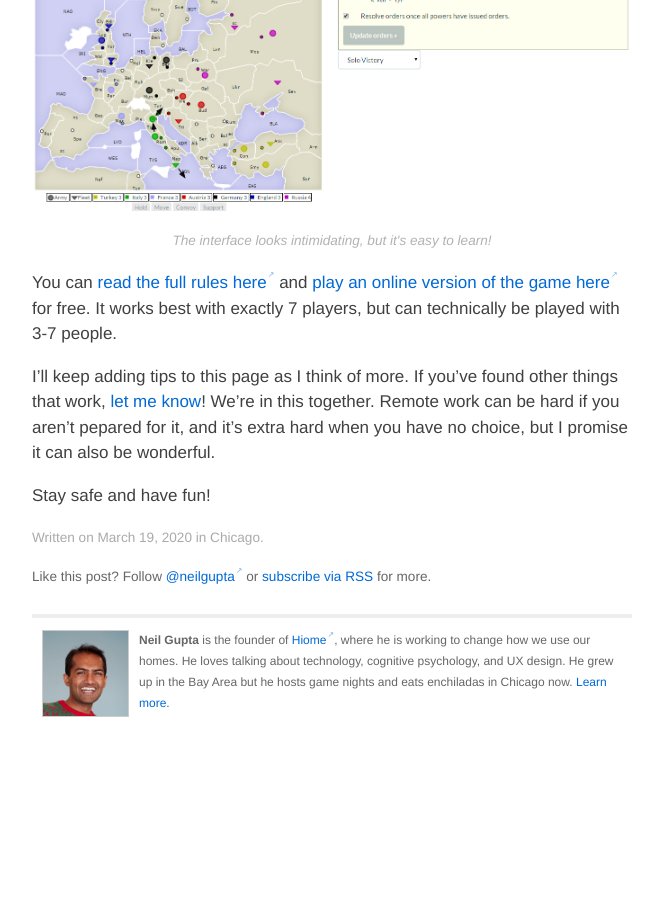
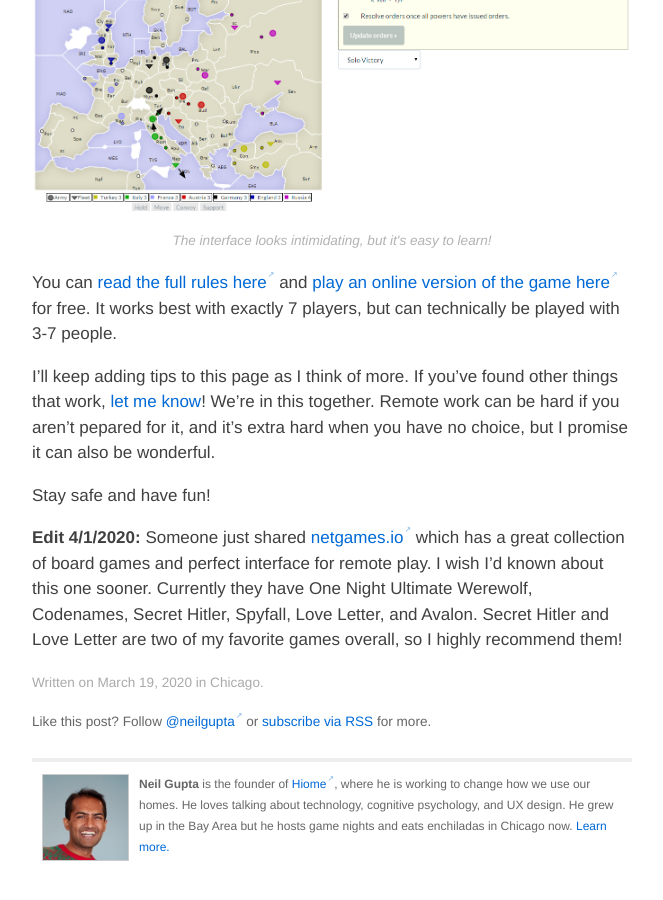
Before and after one commit to neilgupta/neilgupta.github.com, a Jekyll site: the page built from _posts/2020-03-19-play-from-home.md, in a window 1280 px wide and 900 px high, scrolled down 4231 px. Shown: the whole window, without its empty margins (308-971 px from the left). Built offline with Jekyll 4.4.1, drawn with Linux system fonts in a browser that asks for light colours; before the commit the page ends 4987 px from its top, so only the background shows below that.

Commit message:
add netgames.io link

```diff
--- a/_posts/2020-03-19-play-from-home.md
+++ b/_posts/2020-03-19-play-from-home.md
@@ -76,3 +76,5 @@ You can [read the full rules here](https://www.backstabbr.com/how-to-play) and [
 I'll keep adding tips to this page as I think of more. If you've found other things that work, [let me know](mailto:neil@metamorphium.com)! We're in this together. Remote work can be hard if you aren't pepared for it, and it's extra hard when you have no choice, but I promise it can also be wonderful.
 
 Stay safe and have fun!
+
+**Edit 4/1/2020:** Someone just shared [netgames.io](https://netgames.io/games/) which has a great collection of board games and perfect interface for remote play. I wish I'd known about this one sooner. Currently they have One Night Ultimate Werewolf, Codenames, Secret Hitler, Spyfall, Love Letter, and Avalon. Secret Hitler and Love Letter are two of my favorite games overall, so I highly recommend them!
```
